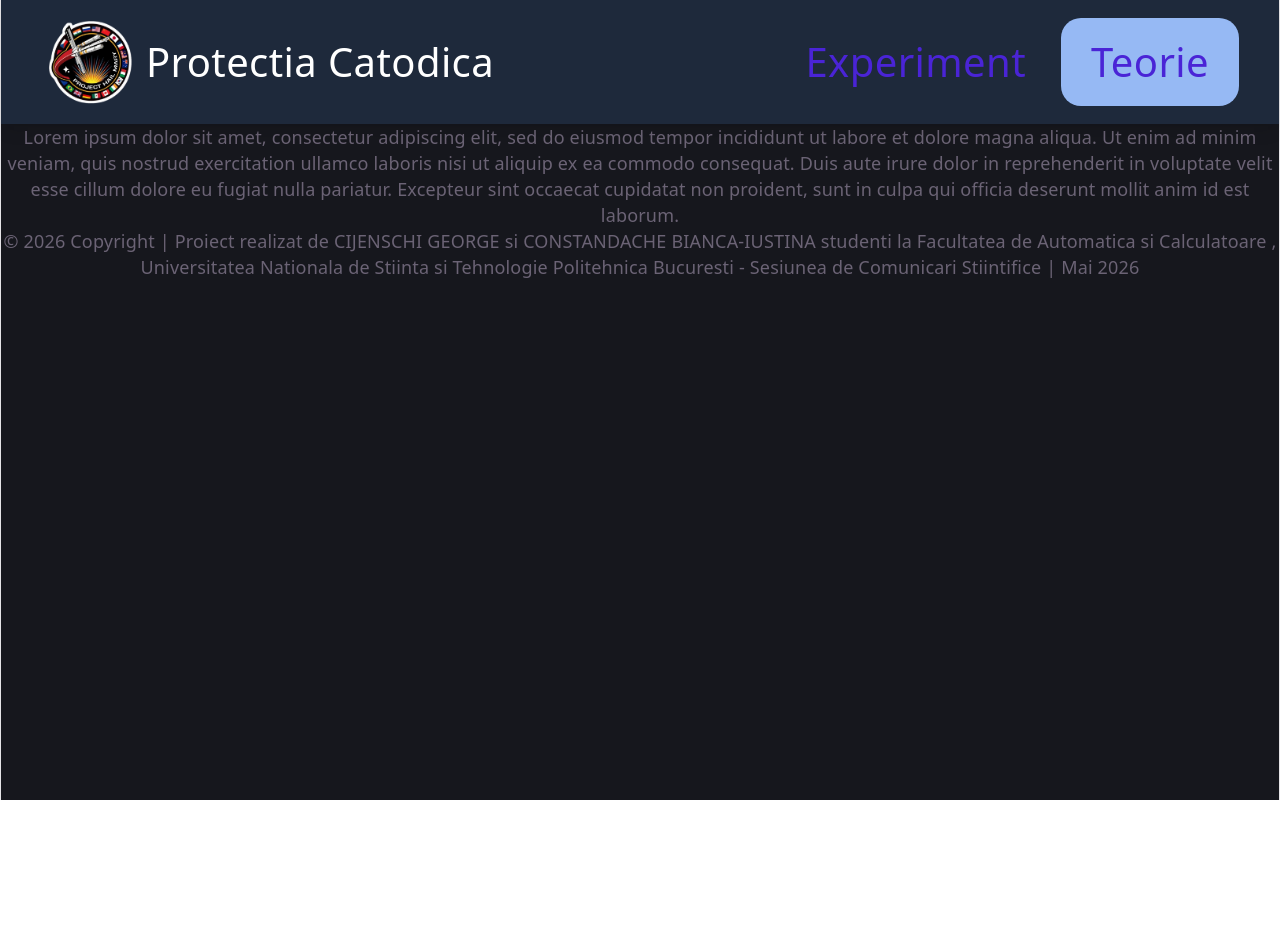
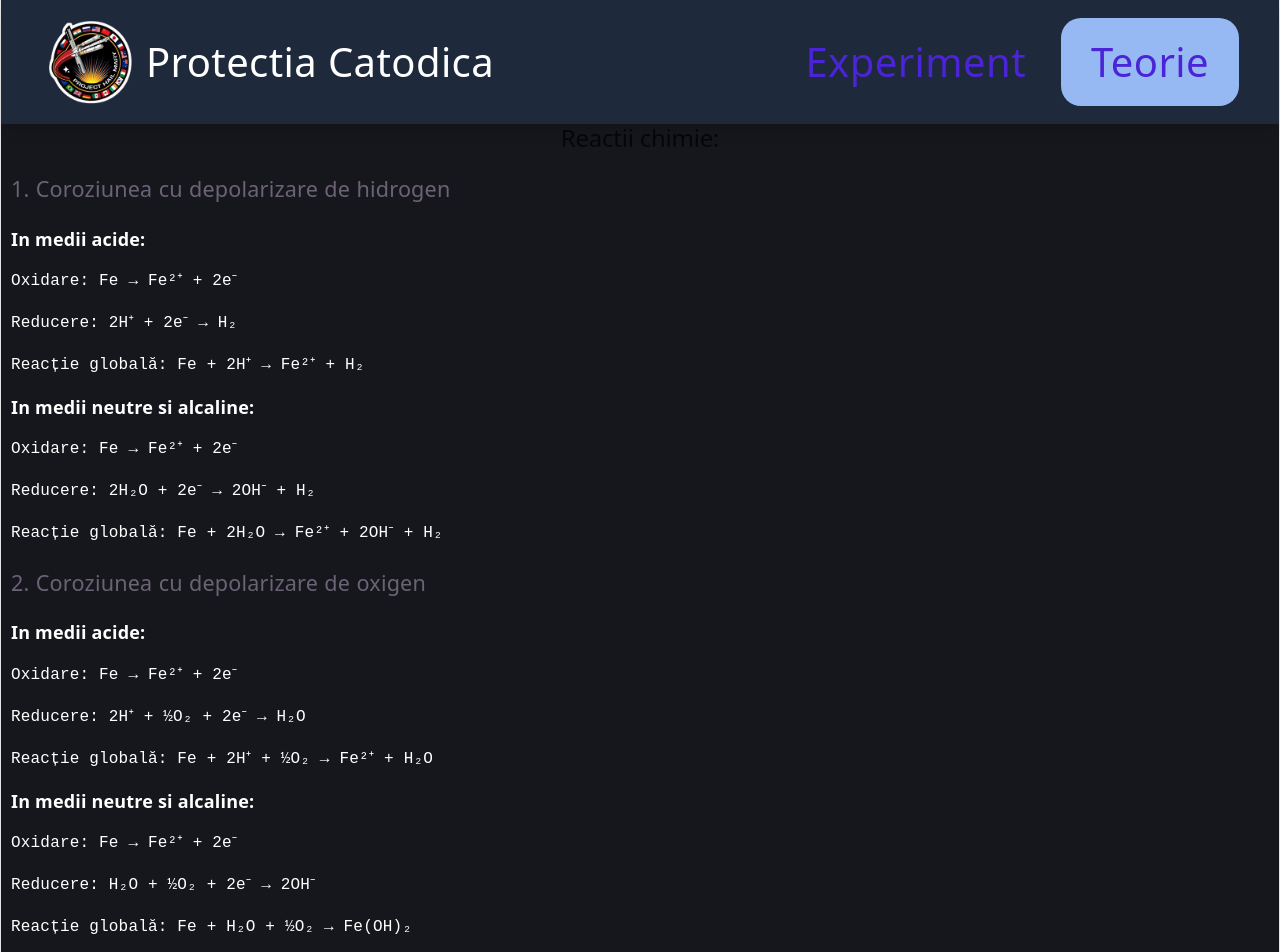
Before and after one commit to mimenschi/proiect_chimie, a React (Vite) app in the folder protectia-catodica/: page /teorie in a window 1280 px wide. Shown: the top 952 px of the page. Before the commit the page ends 800 px from the top, so only its background shows below. Built offline with nearby package versions, Linux system fonts and the light colour scheme.

Commit message:
Add: Reactii teorie

```diff
--- a/protectia-catodica/src/index.css
+++ b/protectia-catodica/src/index.css
@@ -143,7 +143,7 @@ body {
 /*COMPONENTE TEXT*/
 
 
-.textTeorie {
+.textTeorie{
   line-height: 30px;
   font-size: larger;
   font-weight: 500;
@@ -153,6 +153,21 @@ body {
   padding-right: 5px;
 }
 
+
+.textReactii{
+  padding-left: 10px;
+  text-align: left;
+  font-size: large;
+  font-weight: 500;
+  color: white;
+}
+
+.titluReactie{
+  text-align: center;
+  font-size: larger;
+  font-weight: 600;
+  color: white;
+}
 
 /*IMAGE STYLE*/
 
--- a/protectia-catodica/src/pages/Teorie.jsx
+++ b/protectia-catodica/src/pages/Teorie.jsx
@@ -5,12 +5,60 @@ import Footer from '../site/Footer'
 function Teorie() {
   return(
     <>
-      <p>
-        Lorem ipsum dolor sit amet, consectetur adipiscing elit, sed do eiusmod tempor incididunt ut labore et dolore magna aliqua.
-        Ut enim ad minim veniam, quis nostrud exercitation ullamco laboris nisi ut aliquip ex ea commodo consequat.
-        Duis aute irure dolor in reprehenderit in voluptate velit esse cillum dolore eu fugiat nulla pariatur.
-        Excepteur sint occaecat cupidatat non proident, sunt in culpa qui officia deserunt mollit anim id est laborum.
-      </p>
+      <h2>Reactii chimie:</h2>
+      <div>
+        <h3 className='textTeorie'>1. Coroziunea cu depolarizare de hidrogen</h3>
+        <div className='textReactii'>
+          <strong>In medii acide:</strong>
+          <pre>
+            Oxidare: Fe → Fe²⁺ + 2e⁻
+          </pre>
+          <pre>
+            Reducere: 2H⁺ + 2e⁻ → H₂
+          </pre>
+          <pre>
+            Reacție globală: Fe + 2H⁺ → Fe²⁺ + H₂
+          </pre>
+
+          <strong>In medii neutre si alcaline:</strong>
+          <pre>
+            Oxidare: Fe → Fe²⁺ + 2e⁻
+          </pre>
+          <pre>
+            Reducere: 2H₂O + 2e⁻ → 2OH⁻ + H₂
+          </pre>
+          <pre>
+            Reacție globală: Fe + 2H₂O → Fe²⁺ + 2OH⁻ + H₂
+          </pre>
+        </div>
+      </div>
+
+      <div>
+        <h3 className='textTeorie'>2. Coroziunea cu depolarizare de oxigen</h3>
+        <div className='textReactii'>
+          <strong>In medii acide:</strong>
+          <pre>
+            Oxidare: Fe → Fe²⁺ + 2e⁻
+          </pre>
+          <pre>
+            Reducere: 2H⁺ + ½O₂ + 2e⁻ → H₂O
+          </pre>
+          <pre>
+            Reacție globală: Fe + 2H⁺ + ½O₂ → Fe²⁺ + H₂O
+          </pre>
+
+          <strong>In medii neutre si alcaline:</strong>
+          <pre>
+            Oxidare: Fe → Fe²⁺ + 2e⁻
+          </pre>
+          <pre>
+            Reducere: H₂O + ½O₂ + 2e⁻ → 2OH⁻
+          </pre>
+          <pre>
+            Reacție globală: Fe + H₂O + ½O₂ → Fe(OH)₂
+          </pre>
+        </div>
+      </div>
       <Footer />
     </>
   );
```
